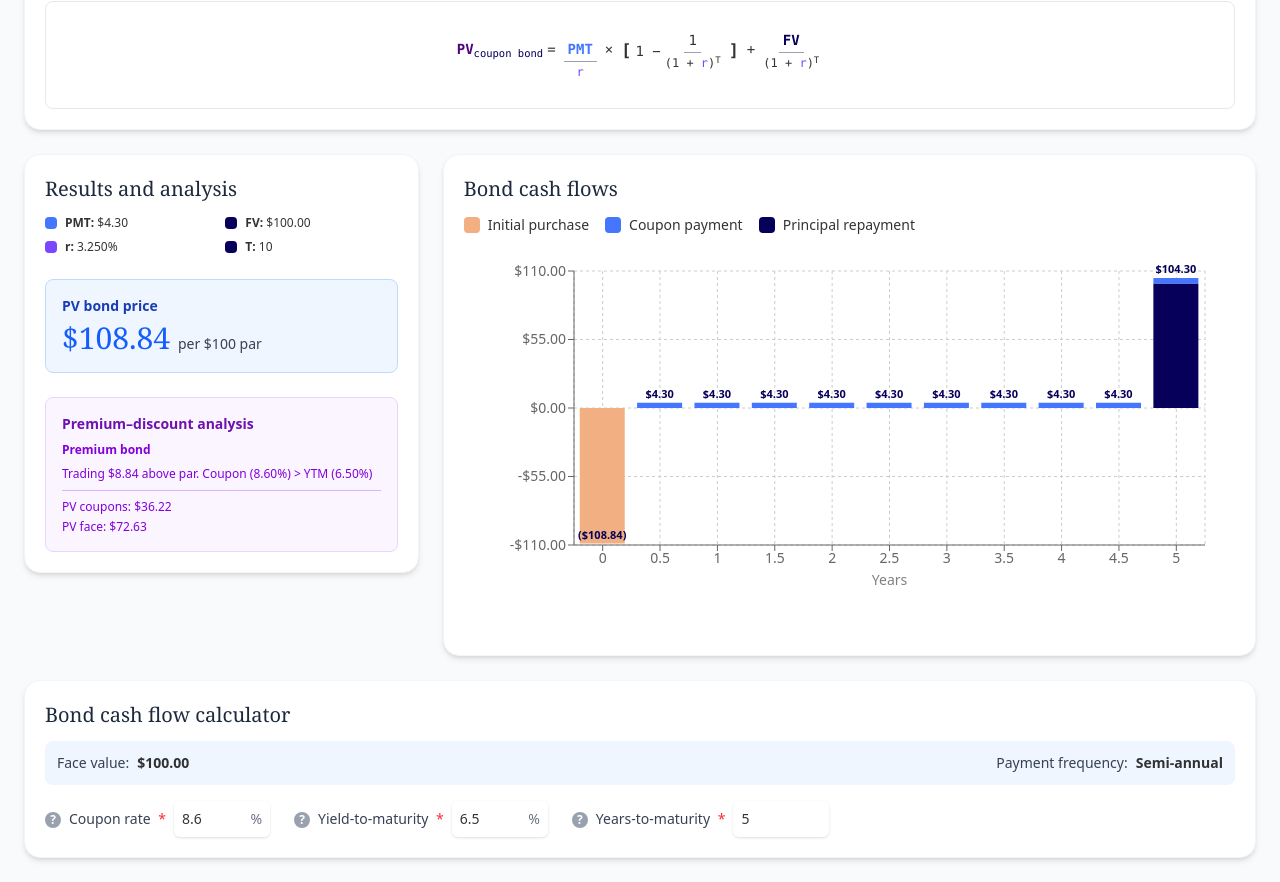
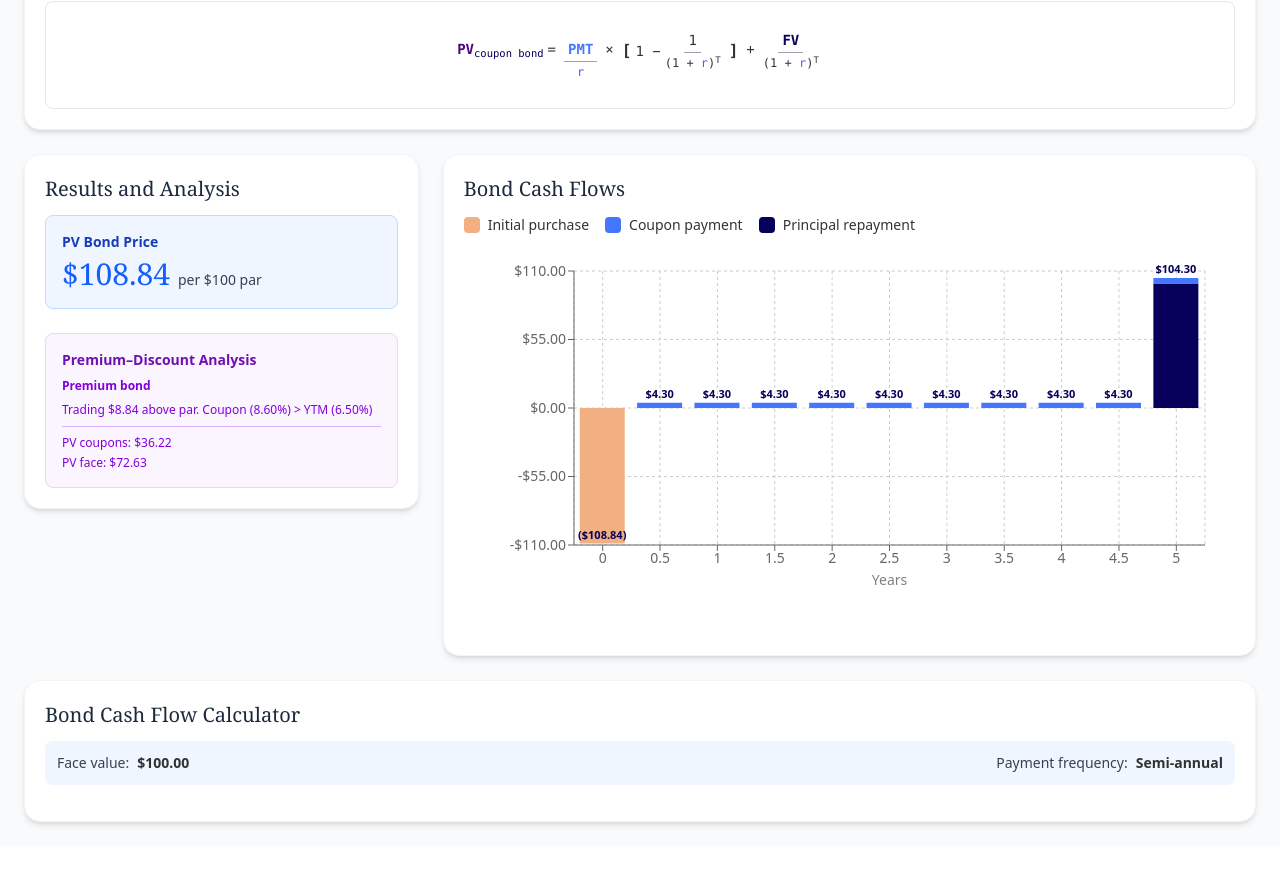
Before and after one commit to PaulReadCFA/lm2los1_bond, a React (Vite) app: page / in a window 1280 px wide. Shown: the part 120-1002 px from the top of the page. After the commit the page ends 966 px from the top, so only its background shows below. Built offline with nearby package versions, Linux system fonts and the light colour scheme.

Commit message:
capitals

```diff
--- a/src/App.jsx
+++ b/src/App.jsx
@@ -63,8 +63,13 @@ function ValidationMessage({ errors }) {
 // UTILS
 // ============================
 const formatCurrency = (amount, showNegativeAsParens = false) => {
-  const absAmount = Math.abs(amount);
-  const formattedAmount = `$${absAmount.toFixed(2)}`;
+  if (isNaN(amount)) return "$0.00";
+  const formattedAmount = new Intl.NumberFormat("en-US", {
+    style: "currency",
+    currency: "USD",
+    minimumFractionDigits: 2,
+  }).format(Math.abs(amount));
+
   if (amount < 0 && showNegativeAsParens) return `(${formattedAmount})`;
   if (amount < 0) return `-${formattedAmount}`;
   return formattedAmount;
@@ -79,7 +84,6 @@ function EquationSection() {
       className="p-4 bg-white rounded-lg border border-gray-200 overflow-x-auto xl:overflow-x-visible"
       aria-describedby="equation-description"
     >
-
       <p className="sr-only" id="equation-description">
         Bond valuation equation: Present value of a coupon bond equals the coupon payment divided by the rate,
         multiplied by open bracket one minus one divided by the quantity one plus the rate raised to the power T,
@@ -90,9 +94,7 @@ function EquationSection() {
           className="font-mono text-sm p-3 rounded inline-block whitespace-normal break-words text-center max-w-full"
           aria-hidden="true"
         >
-          <span className="font-bold" style={{ color: COLORS.presentValue }}>
-            PV
-          </span>
+          <span className="font-bold" style={{ color: COLORS.presentValue }}>PV</span>
           <sub style={{ color: COLORS.darkText }}>coupon bond</sub>
           <span className="mx-1">=</span>
           <span className="inline-flex flex-col items-center mx-1">
@@ -103,8 +105,7 @@ function EquationSection() {
           </span>
           <span className="mx-1">×</span>
           <span className="inline-flex items-stretch align-middle mx-1">
-            <span className="flex flex-col justify-center text-base leading-none"
-              style={{ fontSize: "1.2em", fontWeight: "600", lineHeight: "1" }}>
+            <span className="flex flex-col justify-center text-base leading-none" style={{ fontWeight: "600" }}>
               [
             </span>
             <span className="inline-flex items-center px-1">
@@ -116,8 +117,7 @@ function EquationSection() {
                 </span>
               </span>
             </span>
-            <span className="flex flex-col justify-center text-base leading-none"
-              style={{ fontSize: "1.2em", fontWeight: "600", lineHeight: "1" }}>
+            <span className="flex flex-col justify-center text-base leading-none" style={{ fontWeight: "600" }}>
               ]
             </span>
           </span>
@@ -143,29 +143,9 @@ function MiscSection({ bondCalculations, faceValue, couponRate, ytm, years }) {
   if (!bondCalculations) return null;
   return (
     <div className="space-y-6">
-      {/* Legend */}
-      <div className="grid grid-cols-2 gap-2 text-xs">
-        <div className="flex items-center gap-2">
-          <span className="w-3 h-3 rounded" style={{ backgroundColor: COLORS.coupon }} aria-hidden="true"></span>
-          <span><strong>PMT:</strong> {formatCurrency(bondCalculations.periodicCoupon)}</span>
-        </div>
-        <div className="flex items-center gap-2">
-          <span className="w-3 h-3 rounded" style={{ backgroundColor: COLORS.faceValue }} aria-hidden="true"></span>
-          <span><strong>FV:</strong> {formatCurrency(faceValue)}</span>
-        </div>
-        <div className="flex items-center gap-2">
-          <span className="w-3 h-3 rounded" style={{ backgroundColor: COLORS.yield }} aria-hidden="true"></span>
-          <span><strong>r:</strong> {(bondCalculations.periodicYield * 100).toFixed(3)}%</span>
-        </div>
-        <div className="flex items-center gap-2">
-          <span className="w-3 h-3 rounded" style={{ backgroundColor: COLORS.darkText }} aria-hidden="true"></span>
-          <span><strong>T:</strong> {bondCalculations.periods}</span>
-        </div>
-      </div>
-
       {/* PV Bond Price */}
       <div className="p-4 bg-blue-50 rounded-lg border border-blue-200">
-        <div className="font-semibold text-sm text-blue-800 mb-1">PV bond price</div>
+        <div className="font-semibold text-sm text-blue-800 mb-1">PV Bond Price</div>
         <div className="text-3xl font-serif text-blue-600">
           {formatCurrency(bondCalculations.bondPrice)}{" "}
           <span className="text-sm text-gray-700 font-sans">per $100 par</span>
@@ -174,7 +154,7 @@ function MiscSection({ bondCalculations, faceValue, couponRate, ytm, years }) {
 
       {/* Premium–Discount Analysis */}
       <div className="p-4 bg-purple-50 rounded-lg border border-purple-200">
-        <div className="font-semibold text-sm text-purple-800 mb-2">Premium–discount analysis</div>
+        <div className="font-semibold text-sm text-purple-800 mb-2">Premium–Discount Analysis</div>
         <div className="text-xs text-purple-700 space-y-2">
           <div className="font-semibold">
             {Math.abs(bondCalculations.bondPrice - faceValue) < 0.01
@@ -251,15 +231,7 @@ function BondChart({ bondCalculations }) {
         </span>
       </div>
 
-      <div className="h-96" role="img" aria-labelledby="chart-title" aria-describedby="chart-description">
-        <div className="sr-only">
-          <h3 id="chart-title">Bond cash flow timeline chart</h3>
-          <p id="chart-description">
-            Bar chart showing cash flows over time, with orange bar for initial purchase, blue bars for coupon payments,
-            and dark blue bars for principal repayment.
-          </p>
-        </div>
-
+      <div className="h-96" role="img" aria-label="Bond cash flow timeline chart">
         <ResponsiveContainer width="100%" height="100%">
           <BarChart data={bondCalculations.cashFlows} margin={{ top: 20, right: 30, left: 50, bottom: 60 }}>
             <CartesianGrid strokeDasharray="3 3" />
@@ -274,11 +246,9 @@ function BondChart({ bondCalculations }) {
             <Bar dataKey="couponPayment" name="Coupon Payment" fill={COLORS.coupon} stackId="cashflow">
               {showLabels && (
                 <LabelList
-                  dataKey="total"
+                  dataKey="totalCashFlow"
                   position="top"
-                  formatter={(value) =>
-                    value !== null && Math.abs(value) >= 0.01 ? formatCurrency(value, true) : ""
-                  }
+                  formatter={(value) => (value && Math.abs(value) >= 0.01 ? formatCurrency(value, true) : "")}
                   style={{ fontSize: "11px", fontWeight: "600", fill: COLORS.darkText }}
                 />
               )}
@@ -330,8 +300,7 @@ export default function App() {
         couponPayment: 0,
         principalPayment: -bondPrice,
         totalCashFlow: -bondPrice,
-        total: -bondPrice
-      }
+      },
     ];
     for (let t = 1; t <= periods; t++) {
       const couponPayment = periodicCoupon;
@@ -343,7 +312,6 @@ export default function App() {
         couponPayment,
         principalPayment,
         totalCashFlow,
-        total: totalCashFlow
       });
     }
     return { bondPrice, periodicCoupon, periodicYield, periods, cashFlows, pvCoupons, pvFaceValue };
@@ -353,10 +321,10 @@ export default function App() {
     <div className="min-h-screen bg-gray-50 p-6 font-sans">
       <main className="max-w-7xl mx-auto space-y-6">
         {/* 1️⃣ Equation Card */}
-        <Card title="Bond valuation equation">
+        <Card title="Bond Valuation Equation">
           <p className="mb-4 text-sm text-gray-700">
-        Equation 6 shows the price of a coupon bond expressed as:
-      </p>
+            Equation 6 shows the price of a coupon bond expressed as:
+          </p>
           <EquationSection />
         </Card>
 
@@ -365,11 +333,10 @@ export default function App() {
           <>
             {/* Mobile (stacked) */}
             <div className="lg:hidden space-y-6">
-
-              <Card title="Results and analysis">
+              <Card title="Results and Analysis">
                 <MiscSection bondCalculations={bondCalculations} faceValue={faceValue} couponRate={couponRate} ytm={ytm} years={years} />
               </Card>
-              <Card title="Bond cash flows">
+              <Card title="Bond Cash Flows">
                 <BondChart bondCalculations={bondCalculations} />
               </Card>
             </div>
@@ -377,12 +344,12 @@ export default function App() {
             {/* Desktop side-by-side */}
             <div className="hidden lg:grid xl:grid-cols-6 gap-6">
               <div className="lg:col-span-2">
-                <Card title="Results and analysis">
+                <Card title="Results and Analysis">
                   <MiscSection bondCalculations={bondCalculations} faceValue={faceValue} couponRate={couponRate} ytm={ytm} years={years} />
                 </Card>
               </div>
               <div className="lg:col-span-4">
-                <Card title="Bond cash flows">
+                <Card title="Bond Cash Flows">
                   <BondChart bondCalculations={bondCalculations} />
                 </Card>
               </div>
@@ -391,7 +358,7 @@ export default function App() {
         )}
 
         {/* 4️⃣ Data Entry Card */}
-        <Card title="Bond cash flow calculator">
+        <Card title="Bond Cash Flow Calculator">
           <div className="mb-4 p-3 bg-blue-50 rounded-lg text-sm">
             <div className="flex flex-wrap justify-between items-center gap-x-8 gap-y-2">
               <div className="flex items-center">
@@ -404,150 +371,6 @@ export default function App() {
               </div>
             </div>
           </div>
-
-          {/* Inputs */}
-<div className="flex flex-wrap items-end gap-x-6 gap-y-4">
-
-  {/* Coupon Rate */}
-  <div className="flex items-center gap-2">
-    {/* Tooltip icon (left of input) */}
-    <div className="relative inline-block">
-      <button
-        type="button"
-        className="w-4 h-4 rounded-full bg-gray-400 text-white text-xs font-bold hover:bg-gray-500 focus:bg-gray-500 focus:outline-none focus:ring-2 focus:ring-blue-600 focus:ring-offset-1"
-        onMouseEnter={(e) => e.currentTarget.nextSibling.classList.remove('hidden')}
-        onMouseLeave={(e) => e.currentTarget.nextSibling.classList.add('hidden')}
-        onFocus={(e) => e.currentTarget.nextSibling.classList.remove('hidden')}
-        onBlur={(e) => e.currentTarget.nextSibling.classList.add('hidden')}
-        aria-describedby="coupon-tooltip"
-        aria-label="Coupon rate information"
-      >
-        ?
-      </button>
-      <div
-        id="coupon-tooltip"
-        role="tooltip"
-        className="hidden absolute bottom-full left-1/2 transform -translate-x-1/2 mb-2 px-2 py-1 bg-gray-800 text-white text-xs rounded whitespace-nowrap z-10 max-w-xs"
-      >
-        Enter a value between 0% and 10%.
-        <div className="absolute top-full left-1/2 transform -translate-x-1/2 w-0 h-0 border-l-4 border-r-4 border-t-4 border-l-transparent border-r-transparent border-t-gray-800"></div>
-      </div>
-    </div>
-
-    {/* Label and input */}
-    <label htmlFor="coupon" className="font-medium text-gray-700 text-sm">
-      Coupon rate <span className="text-red-500 ml-1">*</span>
-    </label>
-    <div className="relative w-24">
-      <input
-        id="coupon"
-        type="number"
-        step="0.1"
-        min="0"
-        max="10"
-        value={couponRate}
-        onChange={(e) => setCouponRate(+e.target.value)}
-        className={`block w-full rounded-md shadow-sm px-2 py-2 text-sm pr-6 ${
-          inputErrors.couponRate ? "border-red-300" : "border-gray-300"
-        } focus:border-blue-500 focus:ring-blue-600`}
-      />
-      <span className="absolute right-2 top-1/2 -translate-y-1/2 text-gray-500 text-sm">%</span>
-    </div>
-  </div>
-
-  {/* Yield-to-maturity */}
-  <div className="flex items-center gap-2">
-    {/* Tooltip icon */}
-    <div className="relative inline-block">
-      <button
-        type="button"
-        className="w-4 h-4 rounded-full bg-gray-400 text-white text-xs font-bold hover:bg-gray-500 focus:bg-gray-500 focus:outline-none focus:ring-2 focus:ring-blue-600 focus:ring-offset-1"
-        onMouseEnter={(e) => e.currentTarget.nextSibling.classList.remove('hidden')}
-        onMouseLeave={(e) => e.currentTarget.nextSibling.classList.add('hidden')}
-        onFocus={(e) => e.currentTarget.nextSibling.classList.remove('hidden')}
-        onBlur={(e) => e.currentTarget.nextSibling.classList.add('hidden')}
-        aria-describedby="ytm-tooltip"
-        aria-label="Yield to maturity information"
-      >
-        ?
-      </button>
-      <div
-        id="ytm-tooltip"
-        role="tooltip"
-        className="hidden absolute bottom-full left-1/2 transform -translate-x-1/2 mb-2 px-2 py-1 bg-gray-800 text-white text-xs rounded whitespace-nowrap z-10 max-w-xs"
-      >
-        Enter a value between 0% and 10%.
-        <div className="absolute top-full left-1/2 transform -translate-x-1/2 w-0 h-0 border-l-4 border-r-4 border-t-4 border-l-transparent border-r-transparent border-t-gray-800"></div>
-      </div>
-    </div>
-
-    <label htmlFor="ytm" className="font-medium text-gray-700 text-sm">
-      Yield-to-maturity <span className="text-red-500 ml-1">*</span>
-    </label>
-    <div className="relative w-24">
-      <input
-        id="ytm"
-        type="number"
-        step="0.1"
-        min="0"
-        max="10"
-        value={ytm}
-        onChange={(e) => setYtm(+e.target.value)}
-        className={`block w-full rounded-md shadow-sm px-2 py-2 text-sm pr-6 ${
-          inputErrors.ytm ? "border-red-300" : "border-gray-300"
-        } focus:border-blue-500 focus:ring-blue-600`}
-      />
-      <span className="absolute right-2 top-1/2 -translate-y-1/2 text-gray-500 text-sm">%</span>
-    </div>
-  </div>
-
-  {/* Years-to-maturity */}
-  <div className="flex items-center gap-2">
-    {/* Tooltip icon */}
-    <div className="relative inline-block">
-      <button
-        type="button"
-        className="w-4 h-4 rounded-full bg-gray-400 text-white text-xs font-bold hover:bg-gray-500 focus:bg-gray-500 focus:outline-none focus:ring-2 focus:ring-blue-600 focus:ring-offset-1"
-        onMouseEnter={(e) => e.currentTarget.nextSibling.classList.remove('hidden')}
-        onMouseLeave={(e) => e.currentTarget.nextSibling.classList.add('hidden')}
-        onFocus={(e) => e.currentTarget.nextSibling.classList.remove('hidden')}
-        onBlur={(e) => e.currentTarget.nextSibling.classList.add('hidden')}
-        aria-describedby="years-tooltip"
-        aria-label="Years to maturity information"
-      >
-        ?
-      </button>
-      <div
-        id="years-tooltip"
-        role="tooltip"
-        className="hidden absolute bottom-full left-1/2 transform -translate-x-1/2 mb-2 px-2 py-1 bg-gray-800 text-white text-xs rounded whitespace-nowrap z-10 max-w-xs"
-      >
-        Enter a value between 1 and 5 years.
-        <div className="absolute top-full left-1/2 transform -translate-x-1/2 w-0 h-0 border-l-4 border-r-4 border-t-4 border-l-transparent border-r-transparent border-t-gray-800"></div>
-      </div>
-    </div>
-
-    <label htmlFor="years" className="font-medium text-gray-700 text-sm">
-      Years-to-maturity <span className="text-red-500 ml-1">*</span>
-    </label>
-    <div className="w-24">
-      <input
-        id="years"
-        type="number"
-        step="0.5"
-        min="1"
-        max="5"
-        value={years}
-        onChange={(e) => setYears(+e.target.value)}
-        className={`block w-full rounded-md shadow-sm px-2 py-2 text-sm ${
-          inputErrors.years ? "border-red-300" : "border-gray-300"
-        } focus:border-blue-500 focus:ring-blue-600`}
-      />
-    </div>
-  </div>
-</div>
-
-
           <ValidationMessage errors={inputErrors} />
         </Card>
       </main>
```
